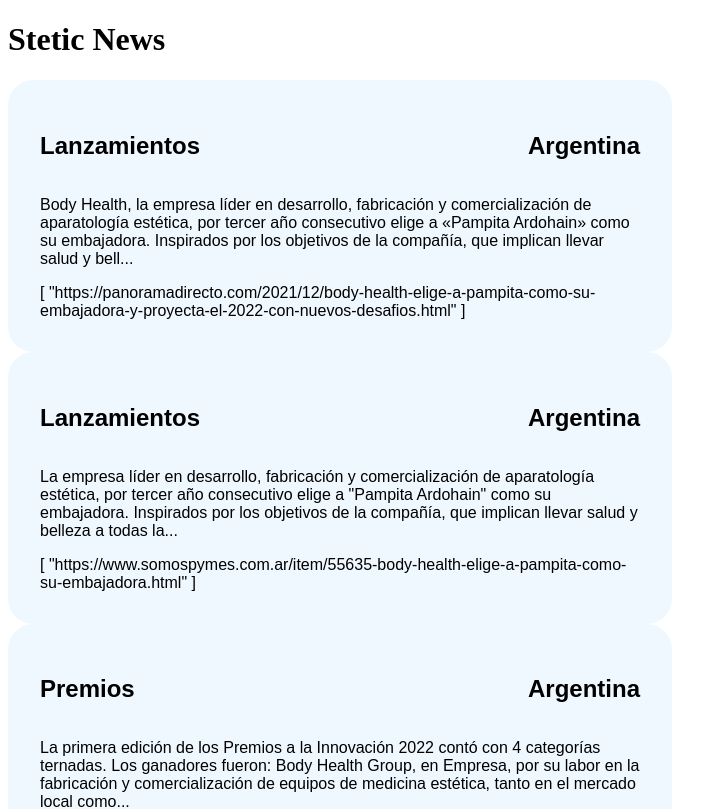
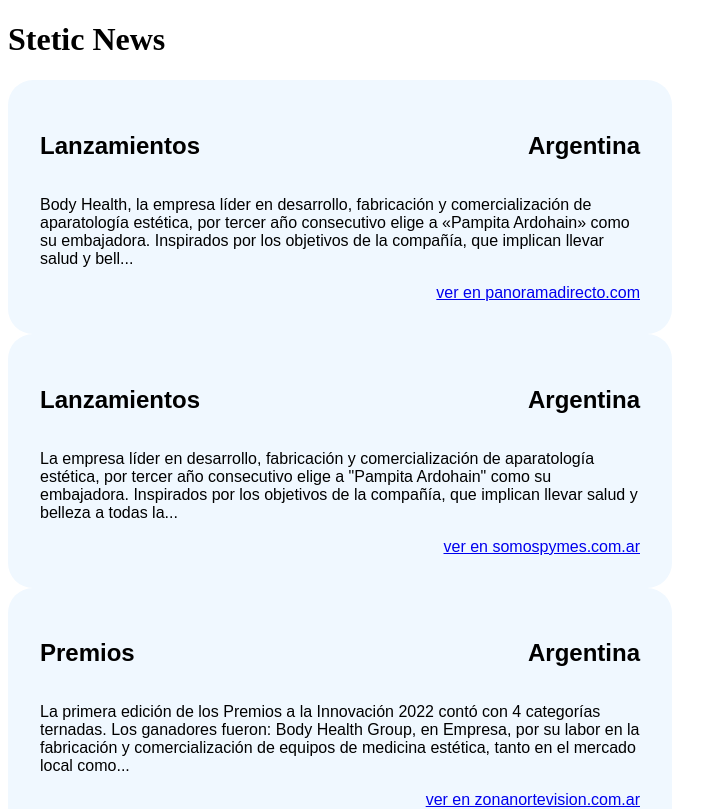
Before and after one commit to florxita/body-health-test-tecnico, a Vue app: page / in a window 1280 px wide. Shown: the top 809 px of the page, without its empty margins (0-727 px from the left). Built offline with nearby package versions, Linux system fonts and the light colour scheme.

Commit message:
Procese las urls para renderizarlas en pantalla solo con el dominio del sitio sin wwww, imprimiendo en pantalla los anchor con sus href

```diff
--- a/src/components/Card.vue
+++ b/src/components/Card.vue
@@ -1,21 +1,38 @@
 <script setup>
-import { ref } from "vue";
+import { ref, computed } from "vue";
 
-const { body } = defineProps({
+const { body, url } = defineProps({
   id: Number,
   category: String,
   region: String,
   body: String,
-  hour: Date,
+  hour: String,
   url: Array,
 });
 
 const bodySliced = ref("");
+const links = ref("");
 
-/**
- * Funcion que limita cantidad de caracteres.
- */
-bodySliced.value = body.slice(0, 254).concat("...");
+bodySliced.value = body.slice(0, 254).concat("..."); //reduzco cantidad de caracteres a 255 y concateno con "..."
+
+const fillLinks = () => {
+  links.value = url.map((link) => {
+    const cuttedLink = link.split("/")[2];
+
+    if (cuttedLink.includes("www")) {
+      return {
+        originalLink: link,
+        linkWithoutW: cuttedLink.slice(4),
+      };
+    }
+    return {
+      originalLink: link,
+      linkWithoutW: cuttedLink,
+    };
+  });
+};
+
+fillLinks();
 </script>
 
 <template>
@@ -31,7 +48,16 @@
     </article>
     <div class="flex">
       <span>{{ hour }}</span>
-      <span>{{ url }}</span>
+      <span v-for="link in links" :key="link">
+        <a :href="link.originalLink" target="_blank">
+          ver en {{ link.linkWithoutW }}</a
+        >
+        <!--
+          ** Intento concatenar los 2 links para que queden conectados por un "y en" pero no funciona correctamente
+          <a :href="link.originalLink" target="_blank"
+          >{{ links.length > 1 && "y en" }} {{ link.linkWithoutW }}</a
+        > -->
+      </span>
     </div>
   </div>
 </template>
```
